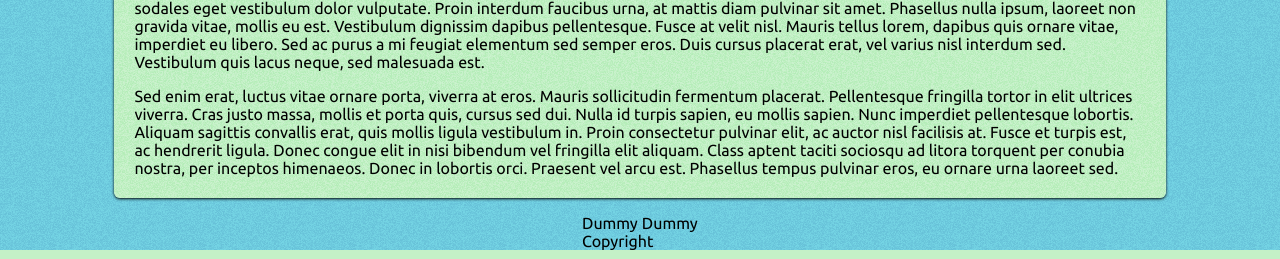
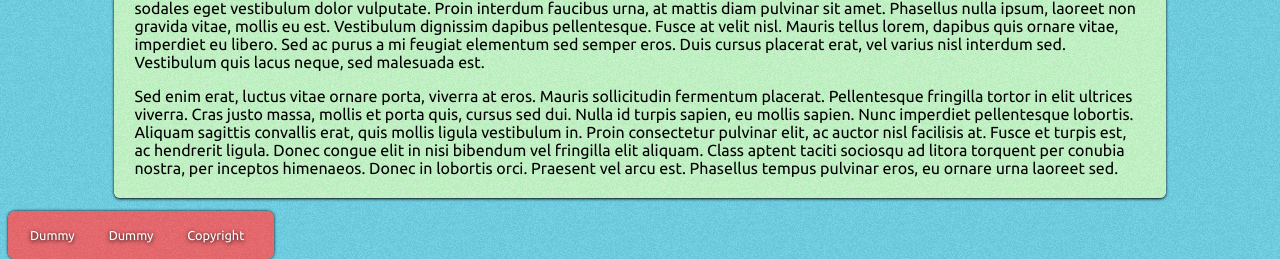
Before and after one commit to toddalina/Toddalina.site, a PHP site: page /index.html in a window 1280 px wide. Shown: the part 610-869 px from the top of the page. Run offline with PHP 8.4, Linux system fonts and the light colour scheme; some libraries are stand-ins or nearby versions.

Commit message:
updated the footer

```diff
--- a/css/master.css
+++ b/css/master.css
@@ -3,9 +3,9 @@ html {
 }
 
 body {
-	/*background-image: url('excite-bike/images/ui-bg_diagonals-thick_20_e69700_40x40.png');*/
+    /*background-image: url('excite-bike/images/ui-bg_diagonals-thick_20_e69700_40x40.png');*/
     background-image: url('../img/ld-blue2-bg.png');
-	background-repeat: repeat;
+    background-repeat: repeat;
 	font-family: Ubuntu, Arial, Sans-Serif;
 }
 
@@ -114,22 +114,40 @@ ul#topnav li span a:hover {
 }
 
 footer {
-    background-image: url('../img/tan-bg.png');
-    repeat: repeat;
-    border-radius: 5px;
-    width: 200px;
-    margin: auto;
+    margin: 0px;
+    padding: 0px;
 }
 
 footer ul {
-    list-style: none;
-    text-decoration: none;
-    display: block;
+    margin-right: auto;
+    margin-left: auto;
+    padding: 5px;
+	width: 20%;
+	list-style: none;
+	font-size: 0.8em;
     position: absolute;
-    text-align: center;
+	background: url('../img/red-bg.png');
+	background-repeat: repeat;
+	border-radius: 7px;
+    box-shadow: 0px 0px 3px 0px black;
 }
+
 footer ul li {
-    float: left;
-    margin-left: 2px;
-    margin-right: 2px;
+	float: left;
+	margin: 1px;
+	padding: 1px;
+	/* border-right: 1px solid #123456; */
 }
+
+footer ul li:hover {
+	background-image: url('../img/light-green-bg.png');
+	border-radius: 10px;
+}
+
+footer ul li a {
+	padding: 10px 15px;
+	display: block;
+	color: #fff;
+	text-decoration: none;
+	text-shadow: 0px 1px 4px black;
+}
--- a/index.html
+++ b/index.html
@@ -84,9 +84,9 @@
 
     <footer> <!-- Contains the footer data -->
       <ul>
-        <li>Dummy</li>
-        <li>Dummy</li><br />
-        <li>Copyright</li>
+        <li><a href="#">Dummy</a></li>
+        <li><a href="#">Dummy</a></li>
+        <li><a href="#">Copyright</a></li>
       </ul>
     </footer> <!-- /footer -->
 
```
